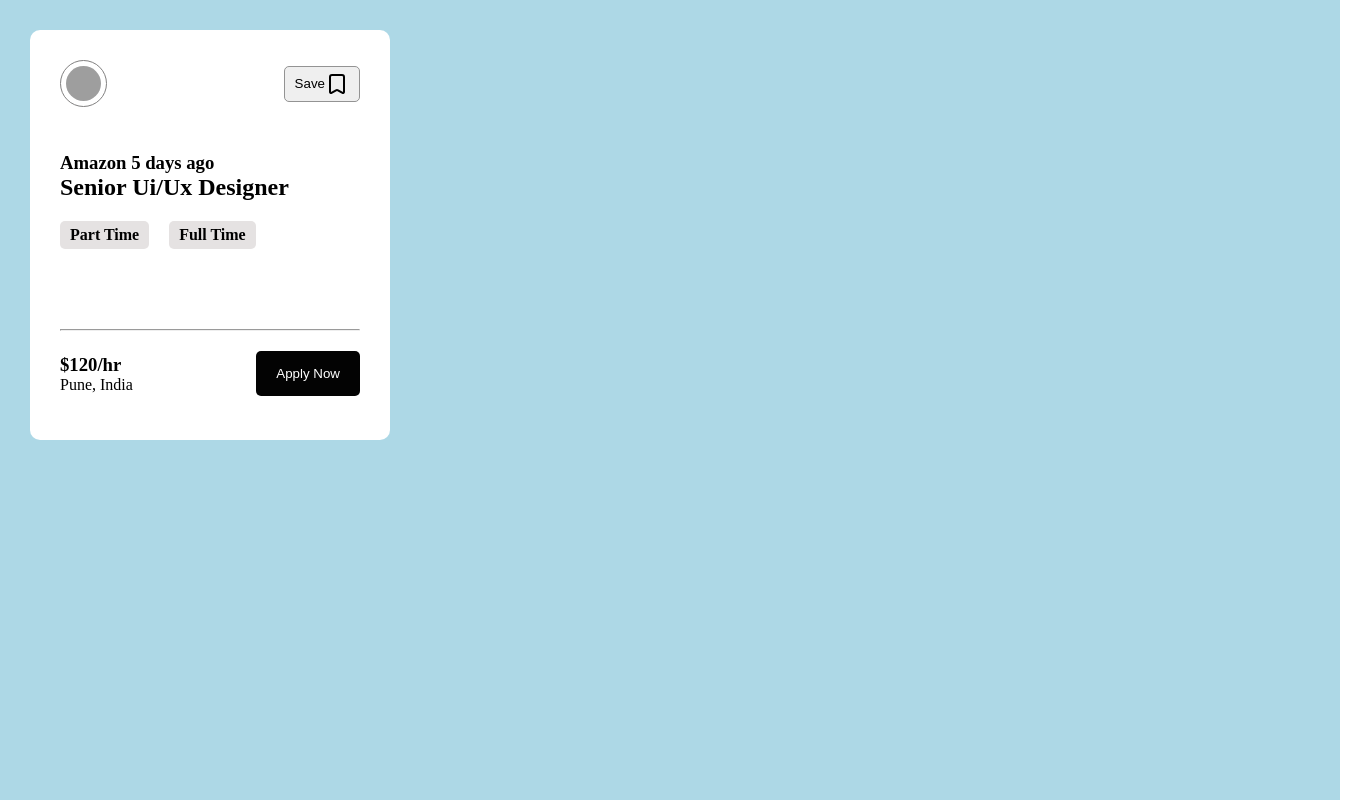
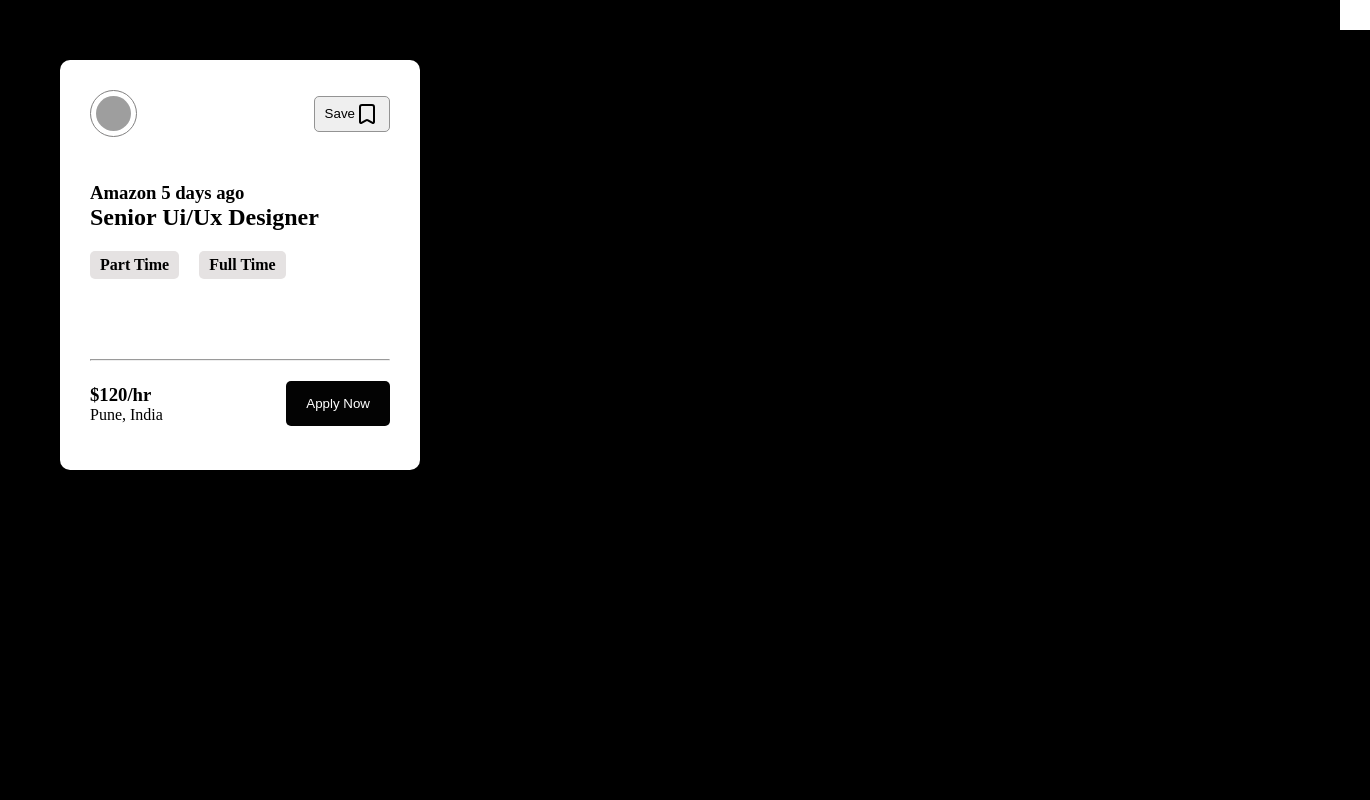
Before and after one commit to Sudesh3103/React.js, a React (Vite) app in the folder 04-cards-project/: page / in a window 1280 px wide. Shown: the top 800 px of the page, 1370 px wide, since content can reach past the window. Built offline with nearby package versions, Linux system fonts and the light colour scheme; grey boxes are pictures that could not be loaded.

Commit message:
changes in css

```diff
--- a/04-cards-project/src/App.jsx
+++ b/04-cards-project/src/App.jsx
@@ -3,9 +3,9 @@ import Card from './components/Card'
 
 const App = () => {
   return (
-    <>
+   <div className='parent'>
     <Card />
-    </>
+   </div>
   )
 }
 
--- a/04-cards-project/src/index.css
+++ b/04-cards-project/src/index.css
@@ -12,7 +12,7 @@ body{
   height: 100vh;
   width: 100%;
   padding: 30px;
-  background-color: lightblue;
+  background-color: rgb(0, 0, 0);
 }
 
 .card{
```
